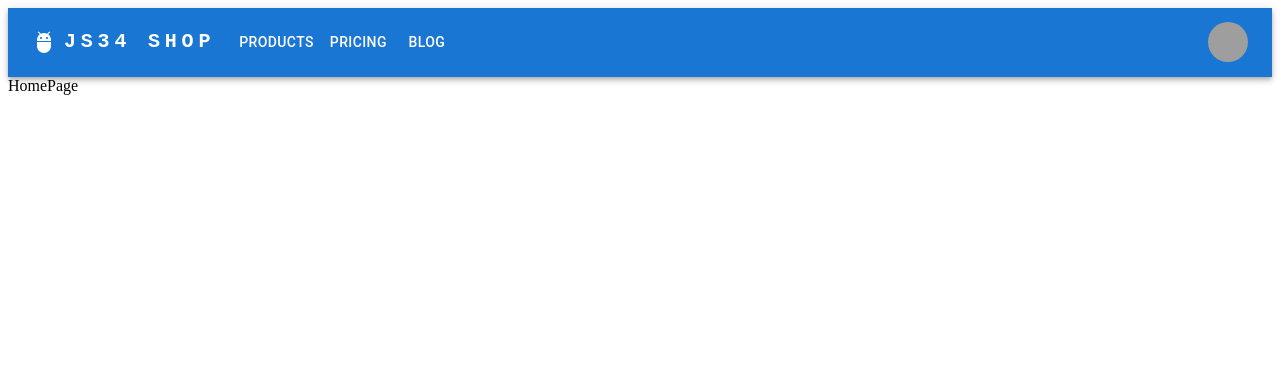
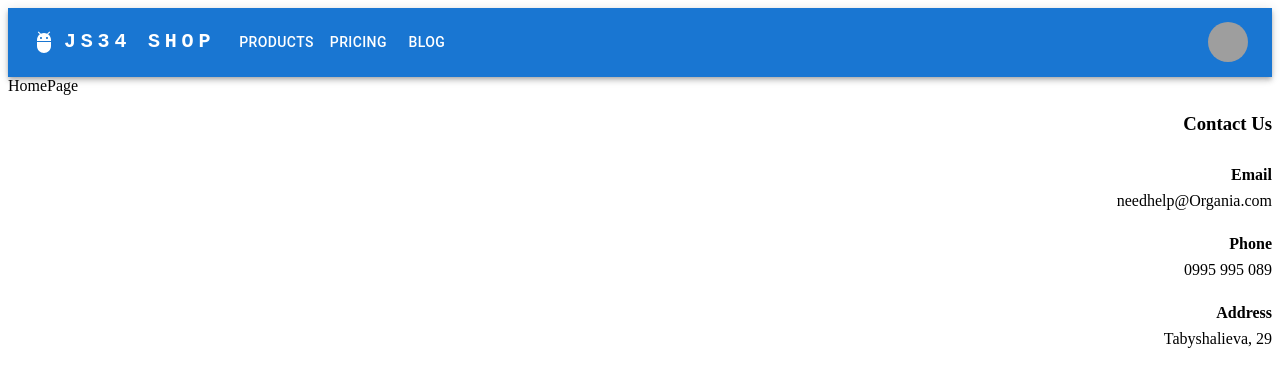
Before and after one commit to Alex-prog814/project_with_mentor-js34, a React (Create React App) app: page / in a window 1280 px wide. Shown: the top 386 px of the page. Built offline with nearby package versions, Linux system fonts and the light colour scheme; grey boxes are pictures that could not be loaded.

Commit message:
contact-us-footer

```diff
--- a/src/components/Footer.jsx
+++ b/src/components/Footer.jsx
@@ -1,9 +1,24 @@
 import React from "react";
+import styles from "../styles/Footer.module.css";
 
 const Footer = () => {
   return (
     <footer>
-            <div className="contactUs__footer"></div>
+      <div className="contactUs__footer">
+        <h3 className={styles.contact__title}>Contact Us</h3>
+        <div className={styles.contact__item}>
+          <h4 className={styles.contact__item__title}>Email</h4>
+          <p className={styles.contact__item__desc}>needhelp@Organia.com</p>
+        </div>
+        <div className={styles.contact__item}>
+          <h4 className={styles.contact__item__title}>Phone</h4>
+          <p className={styles.contact__item__desc}>0995 995 089</p>
+        </div>
+        <div className={styles.contact__item}>
+          <h4 className={styles.contact__item__title}>Address</h4>
+          <p className={styles.contact__item__desc}>Tabyshalieva, 29</p>
+        </div>
+      </div>
       <div className="middle__footer"></div>
       <div className="utility__footer"></div>
     </footer>
--- /dev/null
+++ b/src/styles/Footer.module.css
@@ -0,0 +1,9 @@
+/* Footer.module.css */
+.contact__item {
+  text-align: right;
+  line-height: 0.3;
+  margin-top: 3%;
+}
+.contact__title {
+  text-align: right;
+}
```
Lines whose indentation alone changed are shown as unchanged.
